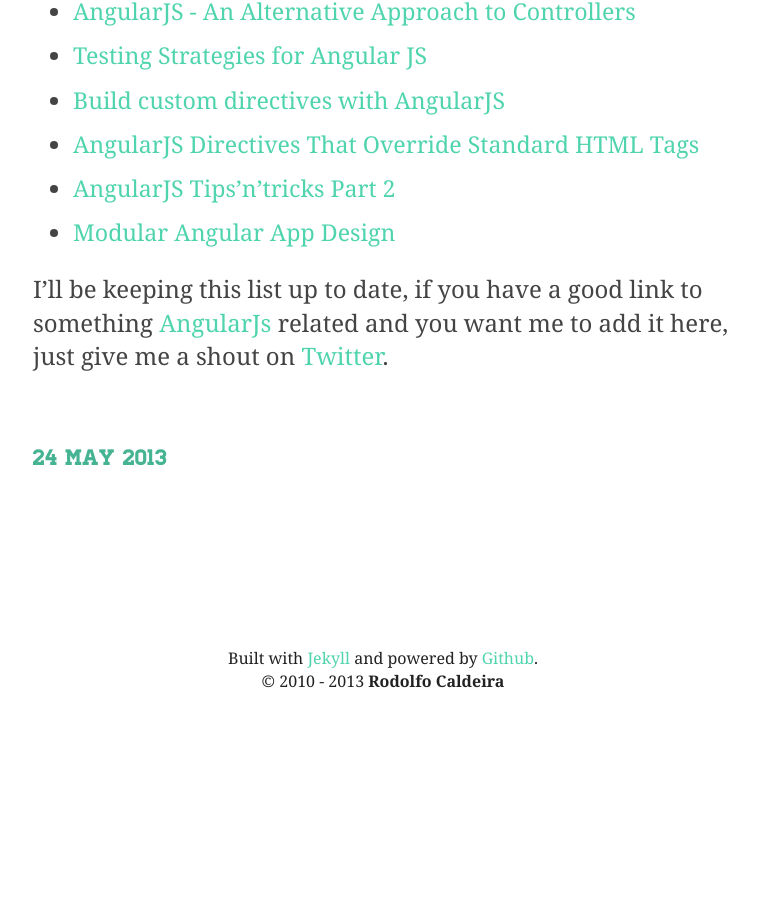
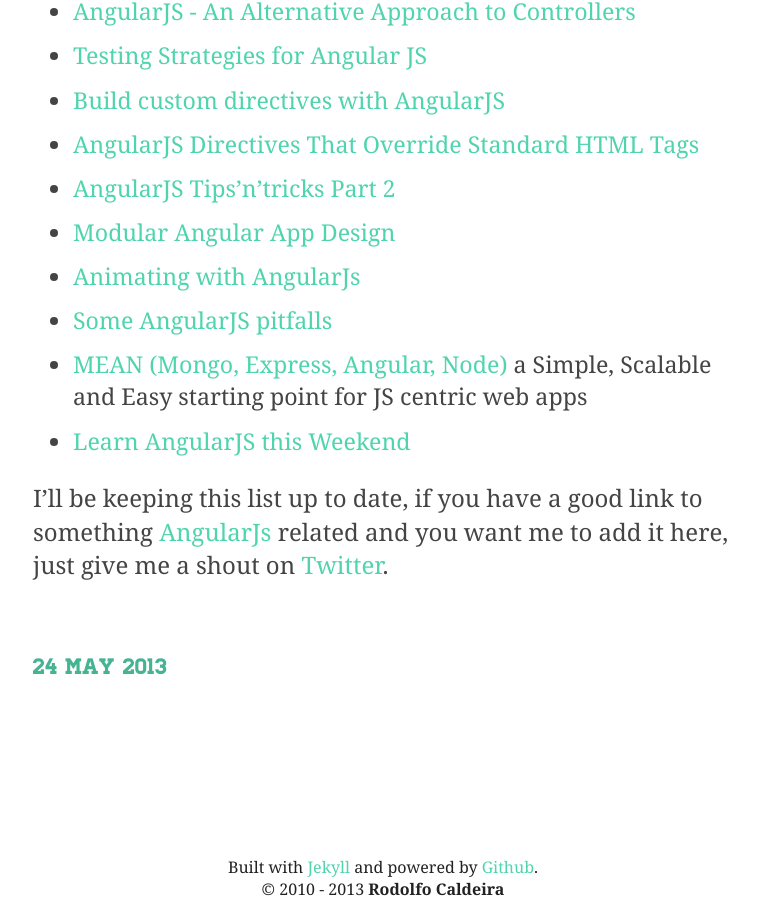
Before and after one commit to rodolfocaldeira/rodolfocaldeira.github.com, a Jekyll site: the page built from _posts/2013-05-24-interesting-bits-8-angularjs.md, in a window 1280 px wide and 900 px high, scrolled down 7994 px. Shown: the whole window, without its empty margins (257-1015 px from the left). Built offline with Jekyll 4.4.1, drawn with Linux system fonts in a browser that asks for light colours; before the commit the page ends 8729 px from its top, so only the background shows below that.

Commit message:
Updated the Angular post.

```diff
--- a/_posts/2013-05-24-interesting-bits-8-angularjs.md
+++ b/_posts/2013-05-24-interesting-bits-8-angularjs.md
@@ -206,8 +206,10 @@
 - [AngularJS Directives That Override Standard HTML Tags](http://flippinawesome.org/2013/07/22/angularjs-directives-that-override-standard-html-tags/)
 - [AngularJS Tips'n'tricks Part 2](http://blog.revolunet.com/blog/2013/07/23/angularjs-tips-n-tricks-2/)
 - [Modular Angular App Design](http://clintberry.com/2013/modular-angularjs-application-design/)
-
-
+- [Animating with AngularJs](http://flippinawesome.org/2013/08/05/animating-with-angularjs/)
+- [Some AngularJS pitfalls](http://branchandbound.net/blog/web/2013/08/some-angularjs-pitfalls/)
+- [MEAN (Mongo, Express, Angular, Node)](https://github.com/linnovate/mean) a Simple, Scalable and Easy starting point for JS centric web apps
+- [Learn AngularJS this Weekend](http://joelhooks.com/blog/2013/08/03/learn-angularjs-in-a-weekend/)
 
 
 
```
